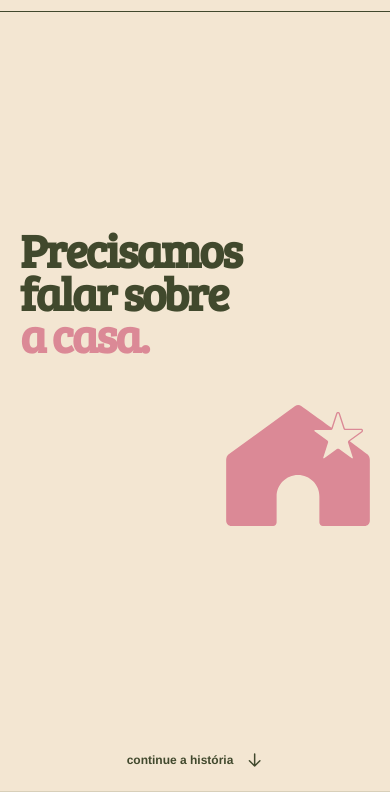
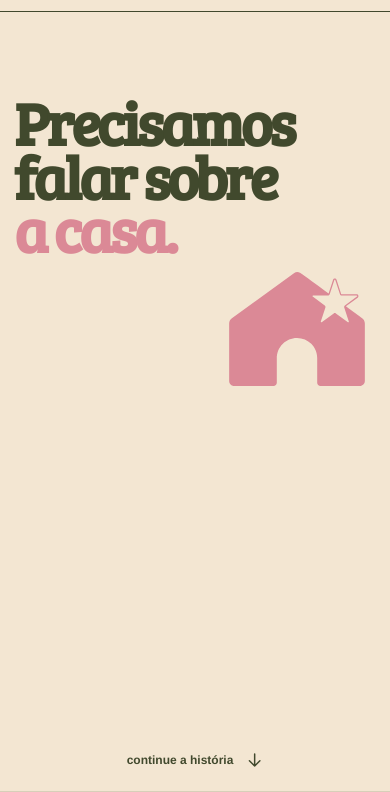
Before and after one commit to chrismoreirab/ap903-nossas-coisinhas, a plain HTML site: page index.html in a window 390 px wide. Shown: the part 52-844 px from the top of the page. Drawn offline with Linux system fonts and the light colour scheme; no server answers.

Commit message:
Add files via upload

```diff
--- a/index.html
+++ b/index.html
@@ -9,7 +9,7 @@
   <link rel="preconnect" href="https://fonts.googleapis.com">
   <link rel="preconnect" href="https://fonts.gstatic.com" crossorigin>
   <link href="https://fonts.googleapis.com/css2?family=Bree+Serif&display=swap" rel="stylesheet">
-  <link rel="stylesheet" href="style.css?v=46">
+  <link rel="stylesheet" href="style.css?v=48">
 </head>
 <body>
   <header class="topbar">
@@ -92,6 +92,6 @@
     <button class="close" id="closeDialog" aria-label="Fechar">×</button>
     <div id="dialogContent"></div>
   </dialog>
-  <script defer src="script.js?v=46"></script>
+  <script defer src="script.js?v=48"></script>
 </body>
 </html>
--- a/style.css
+++ b/style.css
@@ -564,3 +564,55 @@ body{overflow-x:hidden}
   /* Sem espaço lateral seguro para a estrela da seção de plantas */
   .note>.star-note{display:none!important}
 }
+
+/* V47 — hero mobile: tipografia protagonista, casinha como apoio */
+@media (max-width:700px){
+  .opening-scene{padding-left:14px;padding-right:14px}
+  .opening-scene-inner{width:100%;height:clamp(325px,96vw,470px)}
+  .opening-scene .welcome-heading{
+    top:0;left:0;z-index:2;
+    font-size:clamp(48px,13vw,84px);
+    line-height:.88;
+    letter-spacing:-.055em;
+    white-space:nowrap;
+  }
+  .opening-house{width:clamp(112px,34vw,175px);right:0;bottom:0;z-index:1}
+}
+@media (max-width:380px){
+  .opening-scene .welcome-heading{font-size:12.6vw;letter-spacing:-.06em}
+  .opening-house{width:33vw}
+}
+
+/* V48 — mobile: título ocupa cerca de 80% da largura; casinha integrada */
+@media (max-width:700px){
+  .opening-scene{
+    padding:clamp(64px,10svh,110px) 14px 82px;
+    align-items:flex-start;
+  }
+  .opening-scene-inner{
+    width:100%;
+    height:clamp(290px,85vw,390px);
+    margin:0;
+  }
+  .opening-scene .welcome-heading{
+    position:relative;
+    top:auto;left:auto;
+    width:80vw;max-width:80vw;
+    font-size:15.5vw;
+    line-height:.88;
+    letter-spacing:-.055em;
+    white-space:nowrap;
+    z-index:2;
+  }
+  .opening-house{
+    position:absolute;
+    top:clamp(155px,45vw,245px);
+    right:3%;bottom:auto;
+    width:clamp(112px,35vw,175px);
+    z-index:1;
+  }
+}
+@media (max-width:380px){
+  .opening-scene .welcome-heading{font-size:15.5vw;letter-spacing:-.055em}
+  .opening-house{width:35vw;top:45vw}
+}
```
Also changed, not shown: admin.html (+2 -2 lines), LEIA-ME.txt.
